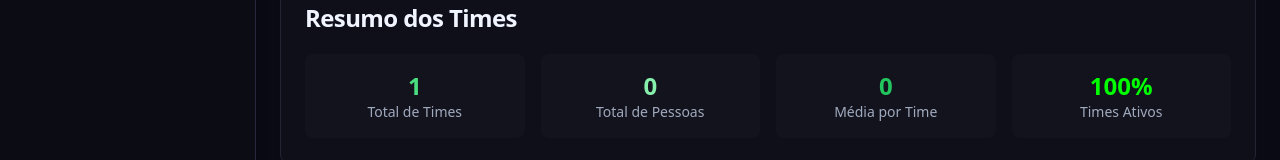
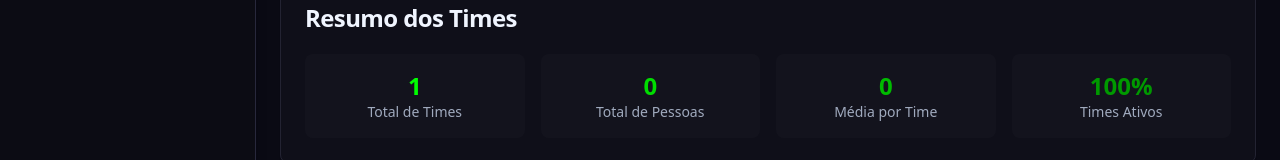
Before and after one commit to 33jonatassilva/ref-two, a React (Vite) app: page /teams in a window 1280 px wide. Shown: the part 489-649 px from the top of the page. Built offline with nearby package versions, Linux system fonts and the light colour scheme.

Commit message:
Fix:
Apply correct colors to People and Teams pages

```diff
--- a/src/pages/People.tsx
+++ b/src/pages/People.tsx
@@ -361,7 +361,7 @@ export const People = () => {
                       </TableCell>
                       <TableCell>
                         <div className="flex items-center space-x-2">
-                          <Shield className="w-4 h-4 text-green-400" />
+                          <Shield className="w-4 h-4" style={{ color: '#00ff00' }} />
                           <span>{personLicenses.length}</span>
                           {personLicenses.length > 0 && (
                             <span className="text-sm text-muted-foreground">
@@ -372,7 +372,7 @@ export const People = () => {
                       </TableCell>
                       <TableCell>
                         <div className="flex items-center space-x-2">
-                          <Laptop className="w-4 h-4 text-green-300" />
+                          <Laptop className="w-4 h-4" style={{ color: '#00dd00' }} />
                           <span>0</span>
                           <span className="text-sm text-muted-foreground">
                             (R$ {assetsCost.toFixed(2)})
@@ -381,7 +381,7 @@ export const People = () => {
                       </TableCell>
                       <TableCell>
                         <div className="flex items-center space-x-2">
-                          <DollarSign className="w-4 h-4 text-green-500" />
+                          <DollarSign className="w-4 h-4" style={{ color: '#00bb00' }} />
                           <span className="font-medium">R$ {totalCost.toFixed(2)}</span>
                         </div>
                       </TableCell>
@@ -428,29 +428,29 @@ export const People = () => {
           <CardContent>
             <div className="grid grid-cols-1 md:grid-cols-5 gap-4">
               <div className="text-center p-4 rounded-lg bg-muted/50">
-                <p className="text-2xl font-bold text-green-400">{people.length}</p>
+                <p className="text-2xl font-bold" style={{ color: '#00ff00' }}>{people.length}</p>
                 <p className="text-sm text-muted-foreground">Total de Pessoas</p>
               </div>
               <div className="text-center p-4 rounded-lg bg-muted/50">
-                <p className="text-2xl font-bold text-green-300">
+                <p className="text-2xl font-bold" style={{ color: '#00dd00' }}>
                   {people.filter(p => p.status === 'active').length}
                 </p>
                 <p className="text-sm text-muted-foreground">Pessoas Ativas</p>
               </div>
               <div className="text-center p-4 rounded-lg bg-muted/50">
-                <p className="text-2xl font-bold text-green-500">
+                <p className="text-2xl font-bold" style={{ color: '#00bb00' }}>
                   {people.filter(p => p.teamId).length}
                 </p>
                 <p className="text-sm text-muted-foreground">Com Time</p>
               </div>
               <div className="text-center p-4 rounded-lg bg-muted/50">
-                <p className="text-2xl font-bold text-green-600">
+                <p className="text-2xl font-bold" style={{ color: '#009900' }}>
                   {licenses.reduce((total, license) => total + license.assignedTo.length, 0)}
                 </p>
                 <p className="text-sm text-muted-foreground">Licenças Atribuídas</p>
               </div>
               <div className="text-center p-4 rounded-lg bg-muted/50">
-                <p className="text-2xl font-bold text-green-200">
+                <p className="text-2xl font-bold" style={{ color: '#007700' }}>
                   R$ {people.reduce((total, person) => total + getTotalPersonCost(person.id), 0).toFixed(2)}
                 </p>
                 <p className="text-sm text-muted-foreground">Custo Total</p>
--- a/src/pages/Teams.tsx
+++ b/src/pages/Teams.tsx
@@ -1,4 +1,3 @@
-
 import { useState, useEffect } from 'react';
 import { useNavigate } from 'react-router-dom';
 import { Card, CardContent, CardHeader, CardTitle } from '@/components/ui/card';
@@ -231,23 +230,23 @@ export const Teams = () => {
           <CardContent>
             <div className="grid grid-cols-1 md:grid-cols-4 gap-4">
               <div className="text-center p-4 rounded-lg bg-muted/50">
-                <p className="text-2xl font-bold text-green-400">{teams.length}</p>
+                <p className="text-2xl font-bold" style={{ color: '#00ff00' }}>{teams.length}</p>
                 <p className="text-sm text-muted-foreground">Total de Times</p>
               </div>
               <div className="text-center p-4 rounded-lg bg-muted/50">
-                <p className="text-2xl font-bold text-green-300">
+                <p className="text-2xl font-bold" style={{ color: '#00dd00' }}>
                   {teams.reduce((acc, team) => acc + team.peopleCount, 0)}
                 </p>
                 <p className="text-sm text-muted-foreground">Total de Pessoas</p>
               </div>
               <div className="text-center p-4 rounded-lg bg-muted/50">
-                <p className="text-2xl font-bold text-green-500">
+                <p className="text-2xl font-bold" style={{ color: '#00bb00' }}>
                   {teams.length > 0 ? Math.round(teams.reduce((acc, team) => acc + team.peopleCount, 0) / teams.length) : 0}
                 </p>
                 <p className="text-sm text-muted-foreground">Média por Time</p>
               </div>
               <div className="text-center p-4 rounded-lg bg-muted/50">
-                <p className="text-2xl font-bold text-green-600">100%</p>
+                <p className="text-2xl font-bold" style={{ color: '#009900' }}>100%</p>
                 <p className="text-sm text-muted-foreground">Times Ativos</p>
               </div>
             </div>
```
